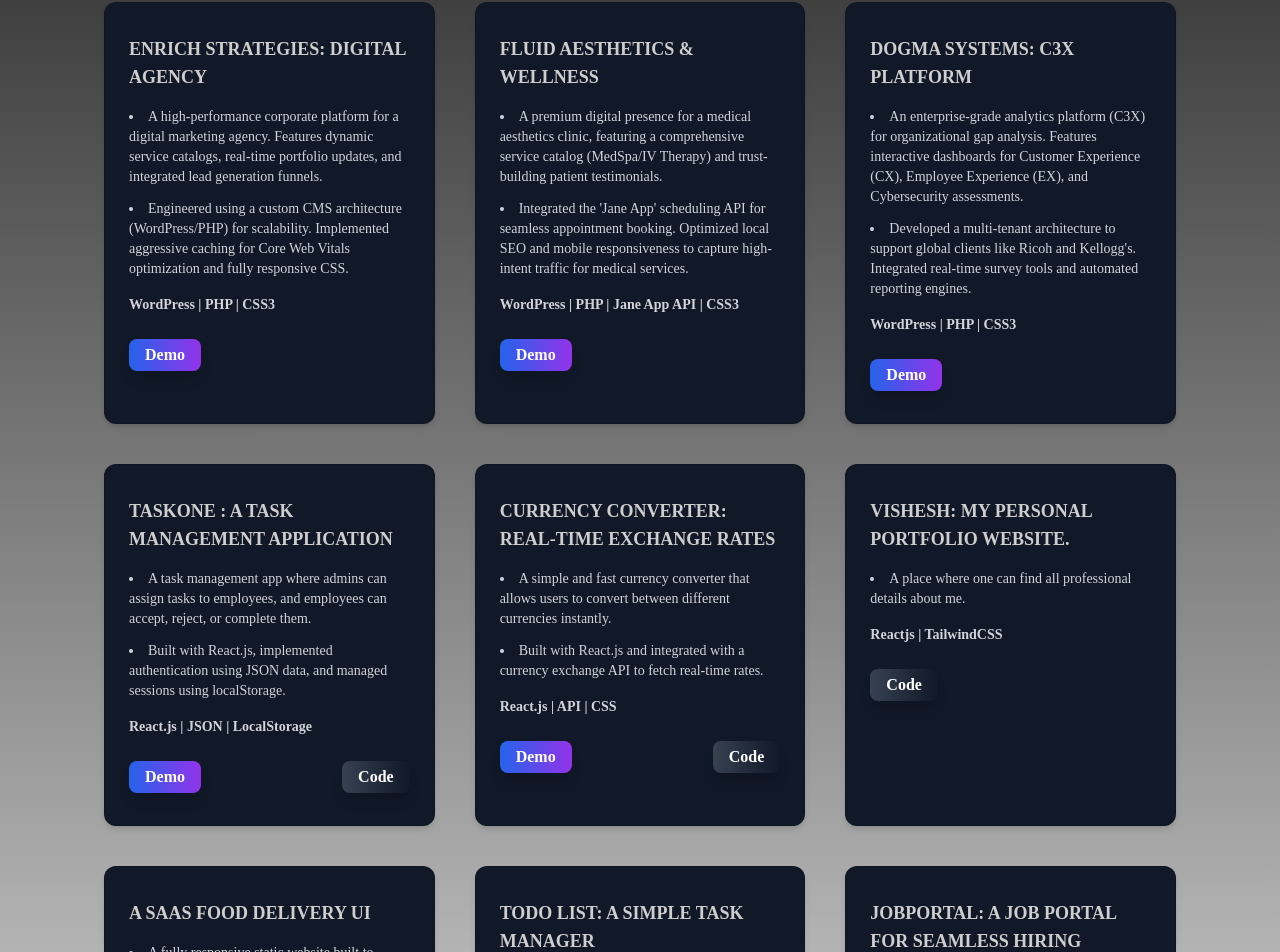
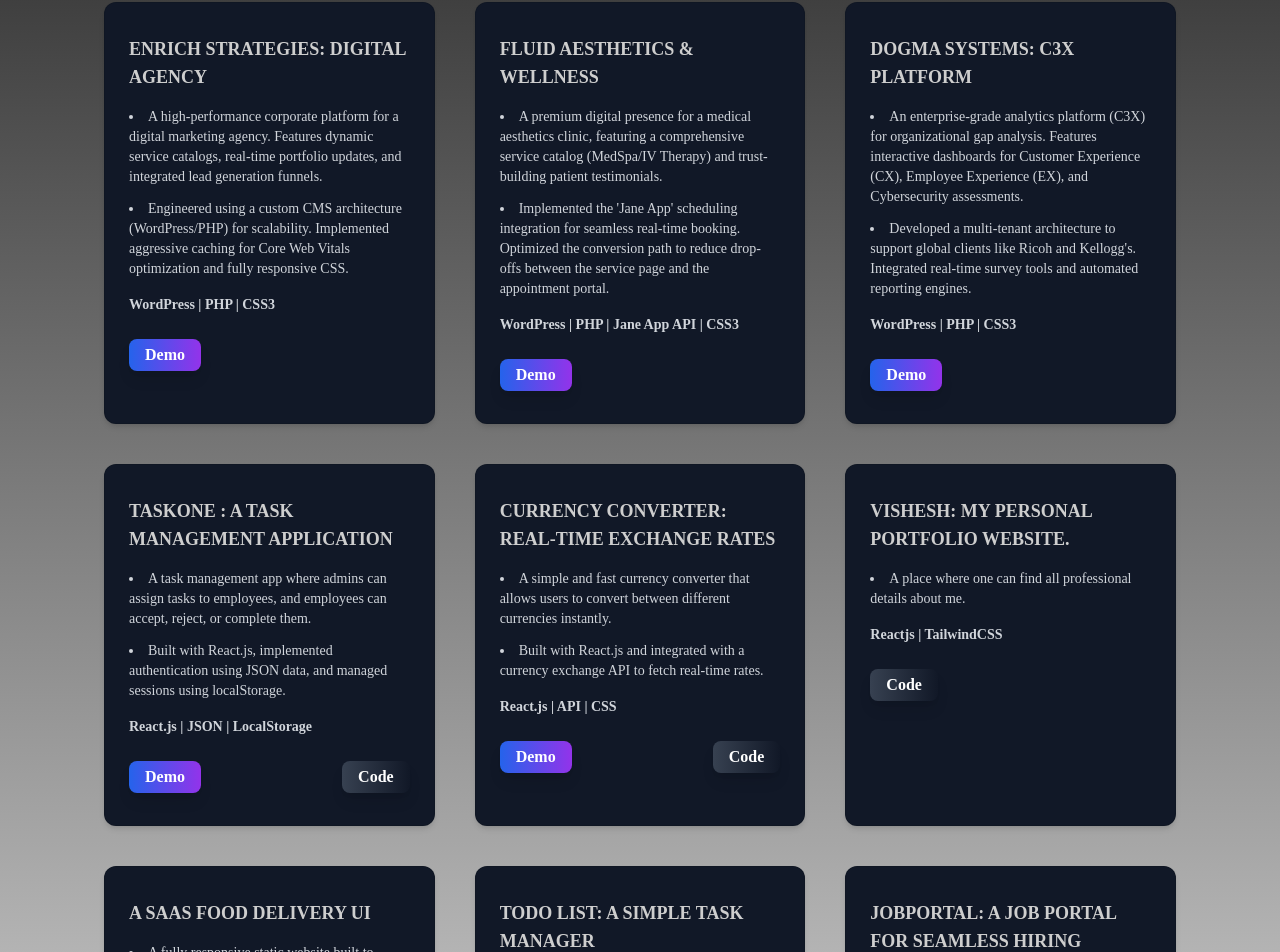
Before and after one commit to visheshgaur/my-portfolio, a React (Create React App) app: page / in a window 1280 px wide. Shown: the part 2518-3470 px from the top of the page. Built offline with nearby package versions, Linux system fonts and the light colour scheme.

Commit message:
small change

```diff
--- a/src/components/Projects.jsx
+++ b/src/components/Projects.jsx
@@ -18,7 +18,7 @@ const Projects = forwardRef((props, ref) => {
       "description-1":
         "A premium digital presence for a medical aesthetics clinic, featuring a comprehensive service catalog (MedSpa/IV Therapy) and trust-building patient testimonials.",
       "description-2":
-        "Integrated the 'Jane App' scheduling API for seamless appointment booking. Optimized local SEO and mobile responsiveness to capture high-intent traffic for medical services.",
+        "Implemented the 'Jane App' scheduling integration for seamless real-time booking. Optimized the conversion path to reduce drop-offs between the service page and the appointment portal.",
       "tech-used": "WordPress | PHP | Jane App API | CSS3",
       "demo-link": "https://fluidaestheticsandwellness.com/",
       "github-link": "",
```
